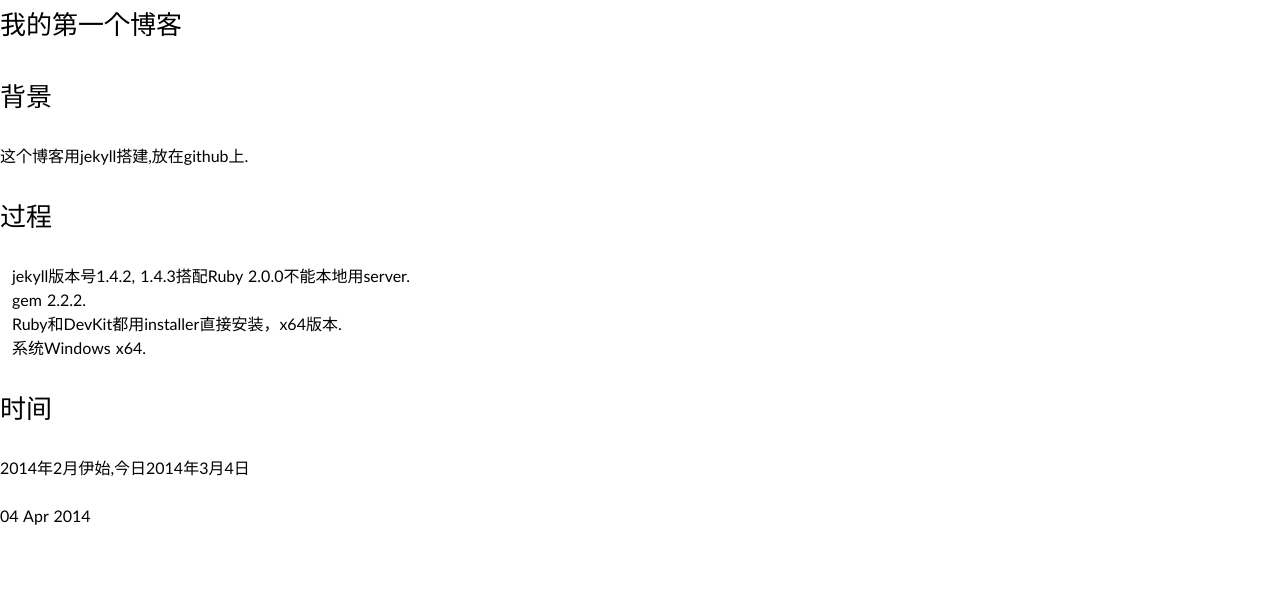
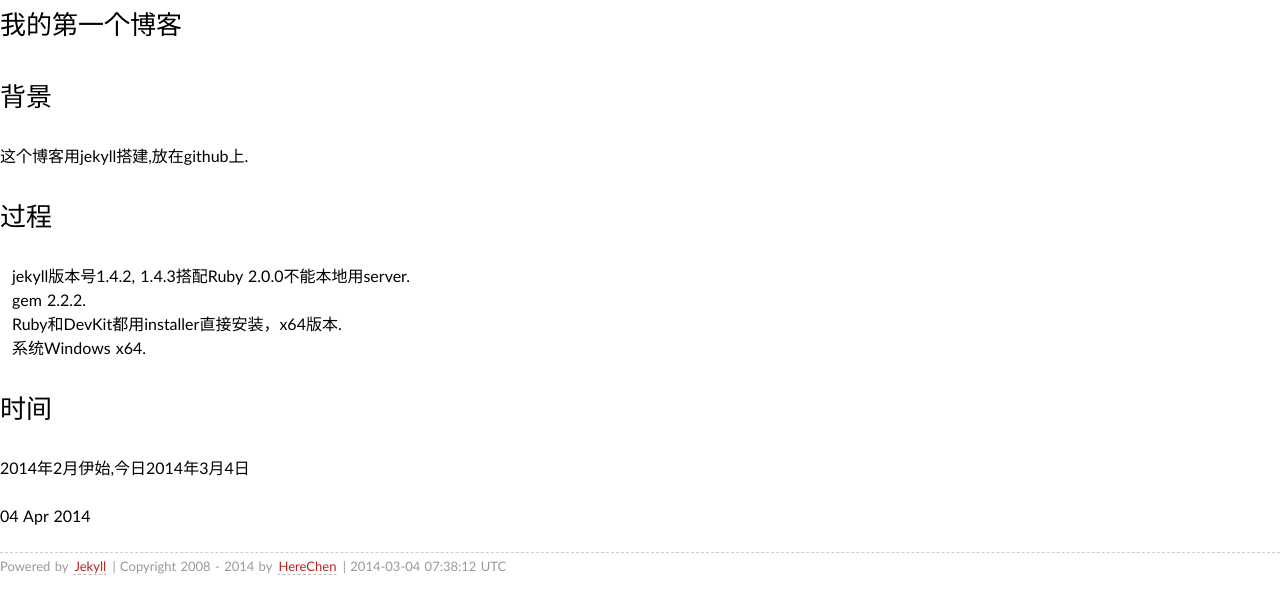
Before and after one commit to Xuezhiyuanlin/herechen.github.io, a Jekyll site: the page built from _posts/2014-04-04-first-blog.md, in a window 1280 px wide. Shown: the top 614 px of the page. Built offline with Jekyll 4.4.1, drawn with Linux system fonts in a browser that asks for light colours; some web fonts are replaced.

Commit message:
herechen

```diff
--- a/_layouts/default.html
+++ b/_layouts/default.html
@@ -15,4 +15,8 @@
 	  {{ content }}
 	</body>
 
+    <footer>
+        <p><small>Powered by <a href="https://github.com/mojombo/jekyll">Jekyll</a> | Copyright 2008 - {{site.time | date:"%Y"}} by <a href="http://herechen.github,.io">HereChen</a> | <span class="label label-info">{{site.time | date:"%Y-%m-%d %H:%M:%S %Z"}}</span></small></p>
+    </footer>
+
 </html>
```
Lines whose indentation alone changed are shown as unchanged.
